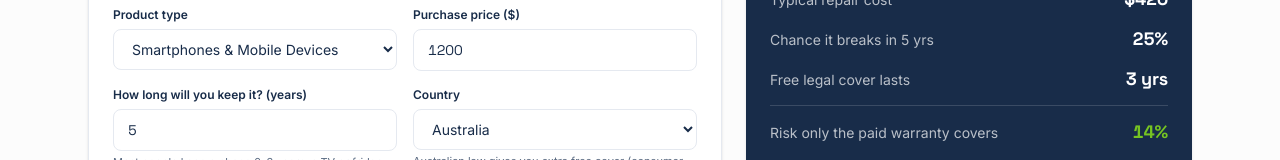
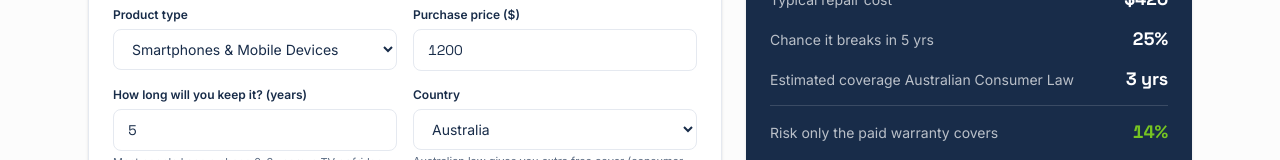
Before and after one commit to ivandenisovich/extended-warranty-calculator, a Next.js app: page / in a window 1280 px wide. Shown: the part 551-711 px from the top of the page. Built offline with nearby package versions, Linux system fonts and the light colour scheme.

Commit message:
Update coverage card label

```diff
--- a/app/page.tsx
+++ b/app/page.tsx
@@ -141,7 +141,7 @@ export default function Home() {
                 </div>
                 {form.jurisdiction === 'australia' && (
                   <div className="flex justify-between items-baseline gap-3">
-                    <dt className="text-white/70">Free legal cover lasts</dt>
+                    <dt className="text-white/70">Estimated coverage Australian Consumer Law</dt>
                     <dd className="font-numeric font-bold text-lg">
                       {evaluation.estimatedAclYears} {evaluation.estimatedAclYears === 1 ? 'yr' : 'yrs'}
                     </dd>
```
